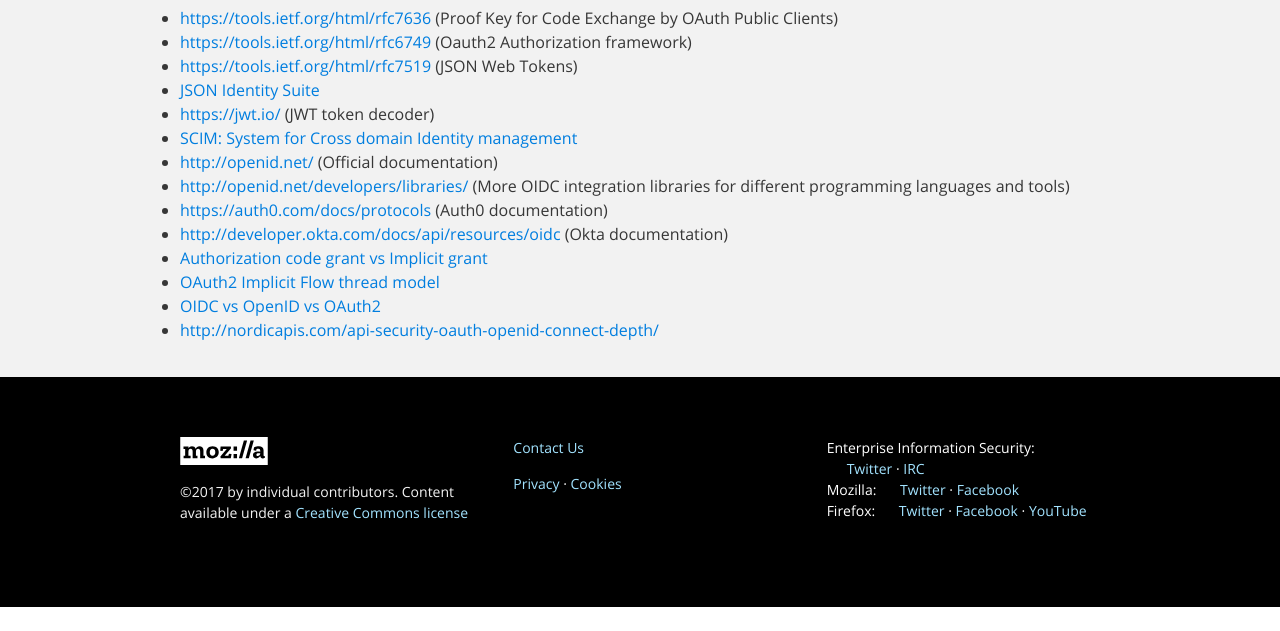
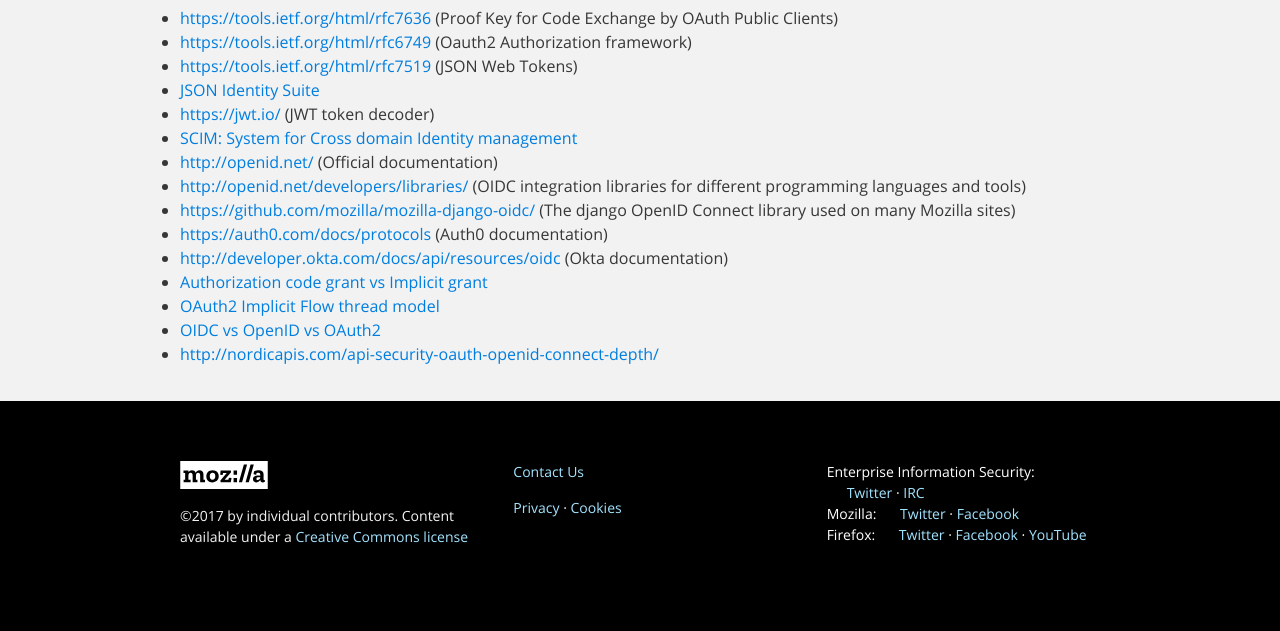
Before and after one commit to mozilla/infosec.mozilla.org, a Jekyll site: the page built from docs/guidelines/iam/openid_connect.md, in a window 1280 px wide and 900 px high, scrolled down 4764 px, cut to the strip 269-900 px from the top of the window. Built offline with Jekyll 4.4.1, drawn with Linux system fonts in a browser that asks for light colours; the repository's description, which GitHub fills in, is left out; before the commit the page ends 5640 px from its top, so only the background shows below that.

Commit message:
Added Mozilla django OIDC library
Link added

```diff
--- a/docs/guidelines/iam/openid_connect.md
+++ b/docs/guidelines/iam/openid_connect.md
@@ -102,7 +102,8 @@ Avoid using or storing refresh tokens. This is especially important for relying
 -   <https://jwt.io/> (JWT token decoder)
 -   [SCIM: System for Cross domain Identity management](http://www.simplecloud.info/)
 -   <http://openid.net/> (Official documentation)
--   <http://openid.net/developers/libraries/> (More OIDC integration libraries for different programming languages and tools)
+-   <http://openid.net/developers/libraries/> (OIDC integration libraries for different programming languages and tools)
+-   <https://github.com/mozilla/mozilla-django-oidc/> (The django OpenID Connect library used on many Mozilla sites)
 -   <https://auth0.com/docs/protocols> (Auth0 documentation)
 -   <http://developer.okta.com/docs/api/resources/oidc> (Okta documentation)
 -   [Authorization code grant vs Implicit grant](http://stackoverflow.com/questions/7522831/what-is-the-purpose-of-the-implicit-grant-authorization-type-in-oauth-2)
```
